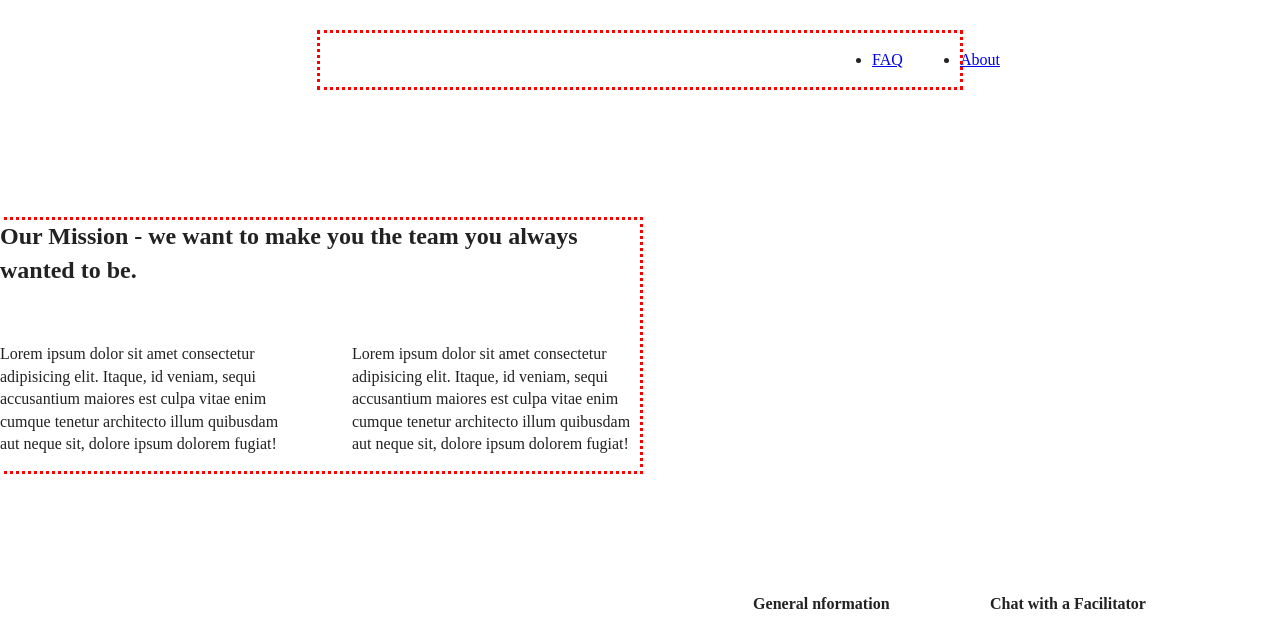
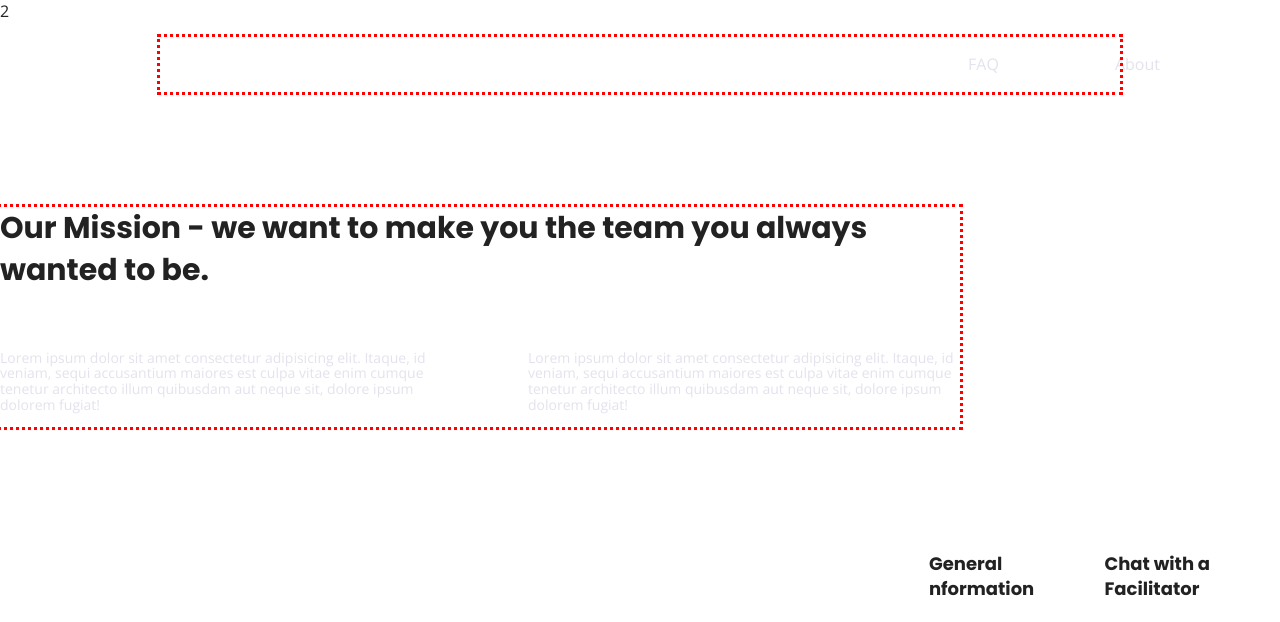
Before and after one commit to kirstyhenderson/unplugged-site, a website: page about/index.html in a window 1280 px wide. Shown: the top 622 px of the page. Drawn offline with nearby package versions, Linux system fonts and the light colour scheme.

Commit message:
Text styles added

```diff
--- a/about/index.html
+++ b/about/index.html
@@ -16,6 +16,14 @@
 
     <link rel="stylesheet" href="../css/normalize.css" />
     <link rel="stylesheet" href="../css/main.css" />
+
+    2
+
+    <!-- Google Fonts -->
+    <link
+      href="https://fonts.googleapis.com/css?family=Open+Sans:400,700|Poppins:500,700"
+      rel="stylesheet"
+    />
   </head>
 
   <body>
--- a/css/main.css
+++ b/css/main.css
@@ -91,6 +91,58 @@ textarea {
   outline: 3px dotted red;
   width: 90%;
   margin: 50px 0;
+}
+
+/* ==========================================================================
+   Author's custom styles
+   ========================================================================== */
+/* General Styles */
+
+html {
+  font-size: 1rem;
+}
+
+body {
+  font-family: "Open Sans", sans-serif;
+  font-size: 1em;
+  text-align: left;
+}
+
+ul,
+ol {
+  list-style-type: none;
+}
+
+a {
+  color: #e2e3ed;
+  text-decoration: none;
+}
+
+h2 {
+  font-family: "Poppins", sans-serif;
+  font-size: 1.875em;
+}
+
+h3,
+h4 {
+  font-family: "Poppins", sans-serif;
+  font-size: 1.125em;
+}
+
+p {
+  color: #e2e3ed;
+  font-size: 0.875em;
+  line-height: 1.125em;
+}
+
+img {
+}
+
+figure {
+}
+
+address {
+  font-style: normal;
 }
 
 /*-------------------- Base Header - Footer Styles -------------------- */
@@ -475,7 +527,6 @@ aside {
 .faq h2 {
   width: 100%;
 }
-}
 
 @media only screen and (min-width: 1200px) {
   /*Desktop styles here */
```
Also changed, not shown: faq/index.html (+8 -0 lines), index.html (+8 -0 lines). Lines whose indentation alone changed are shown as unchanged.
